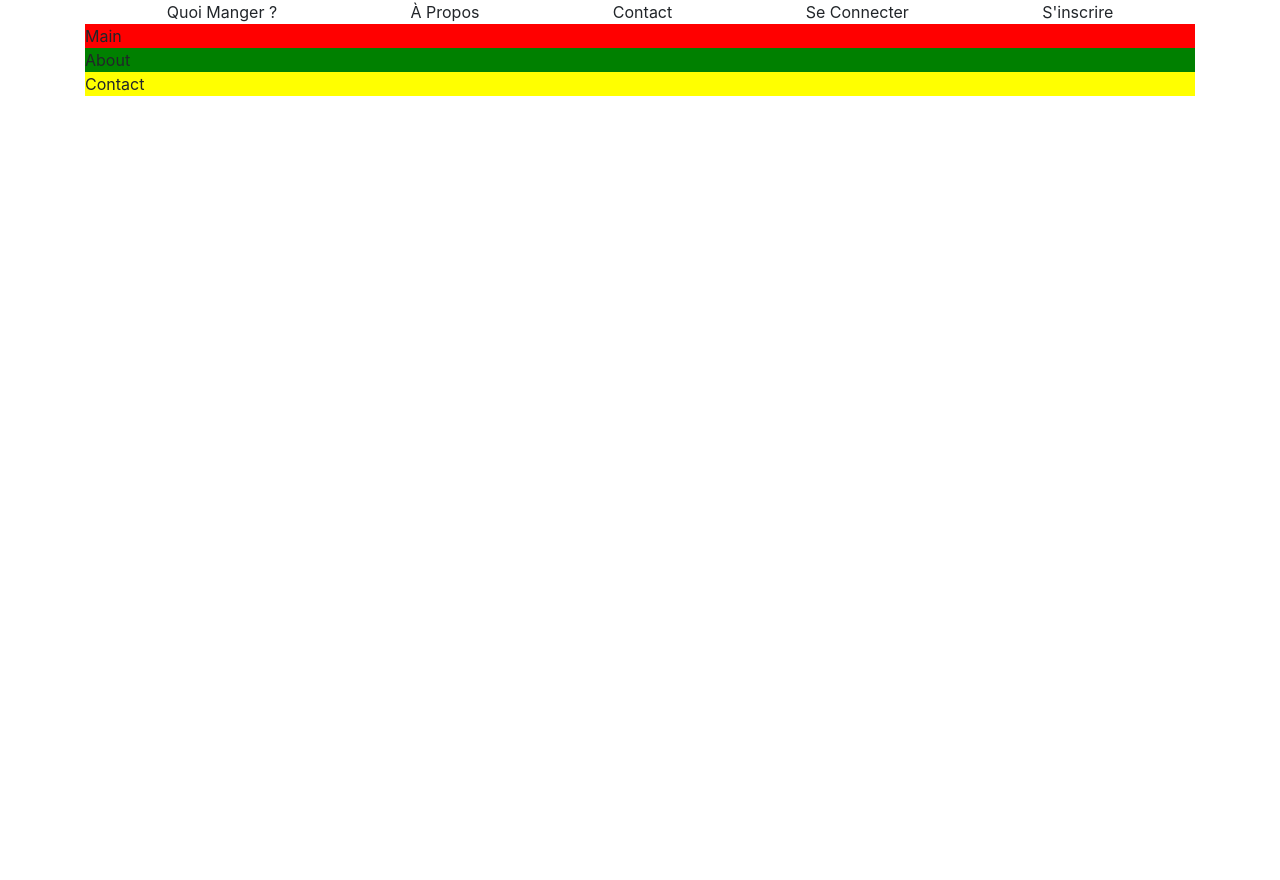
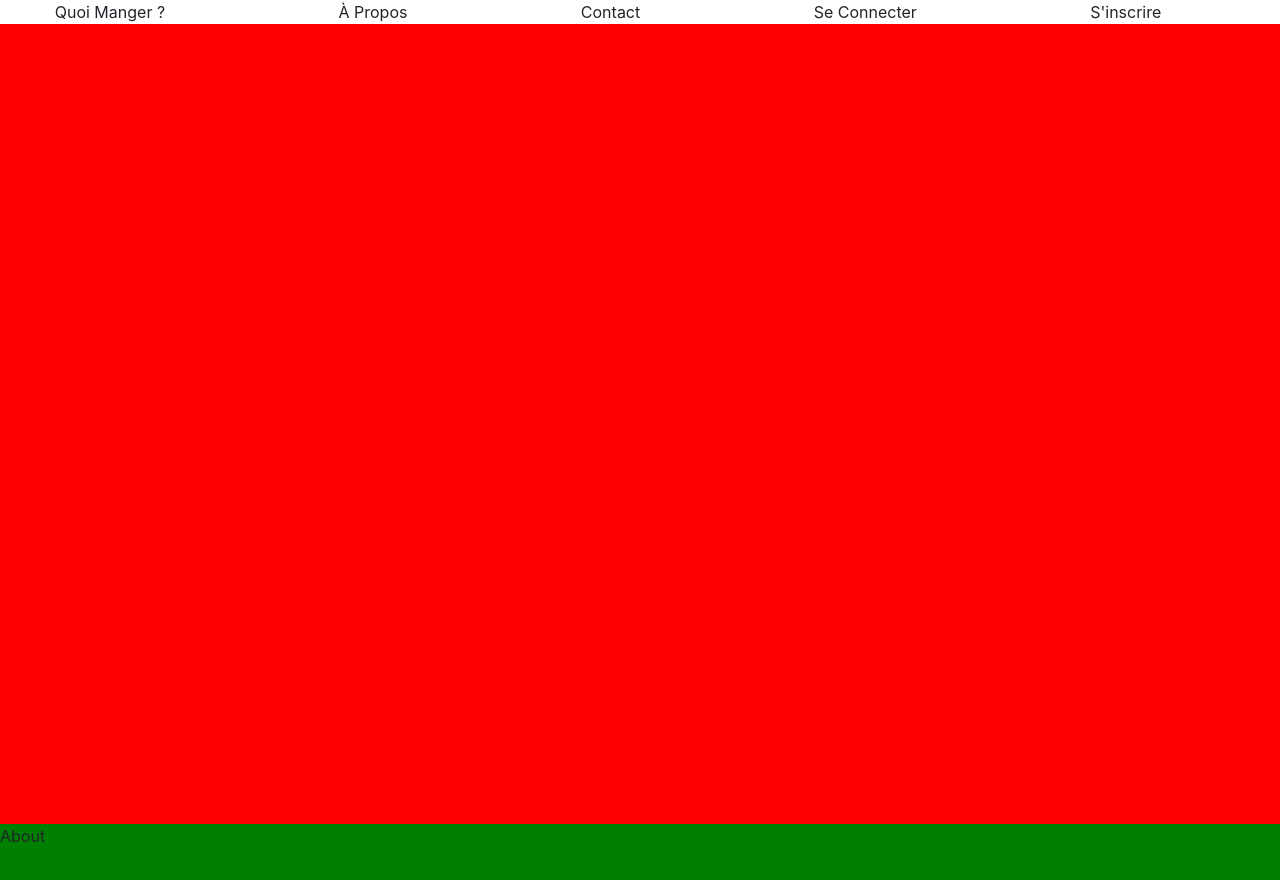
Before and after one commit to pdelpriore/cojemy-front, a React (Create React App) app: page / in a window 1280 px wide. Shown: the top 880 px of the page. Before the commit the page ends 800 px from the top, so only its background shows below. Built offline with nearby package versions, Linux system fonts and the light colour scheme.

Commit message:
Add styles for sections

```diff
--- a/src/components/navbar/Navbar.js
+++ b/src/components/navbar/Navbar.js
@@ -1,6 +1,7 @@
 import React from "react";
 import { capitalize } from "../../util/Util";
-import { Nav, Container, Row, Col } from "react-bootstrap";
+import { Nav, Row, Col } from "react-bootstrap";
+import "./navbar.css";
 
 const navItems = [
   { name: "quoi manger ?" },
@@ -17,7 +18,6 @@ const Navbar = () => {
     </Nav.Item>
   ));
   return (
-    <Container>
     <Row>
       <Col md={12}>
         <Nav fill as="ul">
@@ -25,7 +25,6 @@ const Navbar = () => {
         </Nav>
       </Col>
     </Row>
-    </Container>
   );
 };
 
--- /dev/null
+++ b/src/components/navbar/navbar.css
@@ -0,0 +1,8 @@
+ul {
+  text-align: right;
+  list-style: none;
+}
+li {
+  display: inline;
+  padding-right: 5%;
+}
--- a/src/views/about/About.js
+++ b/src/views/about/About.js
@@ -1,7 +1,8 @@
 import React from "react";
+import "./about.css";
 
 const About = () => {
-  return <div style={{ backgroundColor: "green" }}>About</div>;
+  return <div className="about-section">About</div>;
 };
 
 export default About;
--- /dev/null
+++ b/src/views/about/about.css
@@ -0,0 +1,4 @@
+.about-section {
+  height: 100vh;
+  background-color: green;
+}
--- a/src/views/app/App.js
+++ b/src/views/app/App.js
@@ -7,12 +7,12 @@ import Contact from "../contact/Contact";
 
 const App = () => {
   return (
-    <Container>
+    <>
       <Navbar />
       <Main />
       <About />
       <Contact />
-    </Container>
+    </>
   );
 };
 
--- a/src/views/contact/Contact.js
+++ b/src/views/contact/Contact.js
@@ -1,7 +1,8 @@
 import React from "react";
+import "./contact.css";
 
 const Contact = () => {
-  return <div style={{ backgroundColor: "yellow" }}>Contact</div>;
+  return <div className="contact-section">Contact</div>;
 };
 
 export default Contact;
--- /dev/null
+++ b/src/views/contact/contact.css
@@ -0,0 +1,4 @@
+.contact-section {
+  height: 100vh;
+  background-color: yellow;
+}
--- a/src/views/main/Main.js
+++ b/src/views/main/Main.js
@@ -1,7 +1,8 @@
 import React from "react";
+import "./main.css";
 
 const Main = () => {
-  return <div style={{ backgroundColor: "red" }}>Main</div>;
+  return <div className="main-section"></div>;
 };
 
 export default Main;
--- /dev/null
+++ b/src/views/main/main.css
@@ -0,0 +1,4 @@
+.main-section {
+  height: 100vh;
+  background-color: red;
+}
```
Lines whose indentation alone changed are shown as unchanged.
